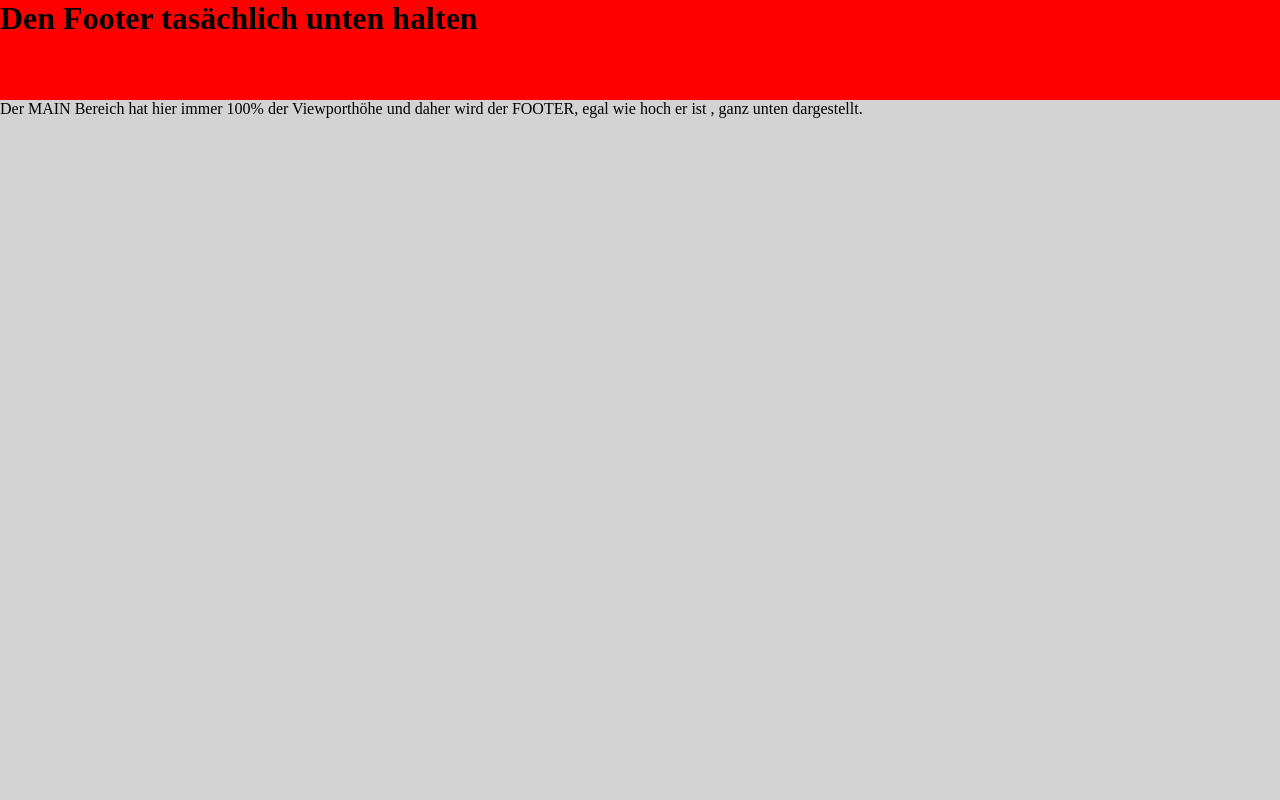
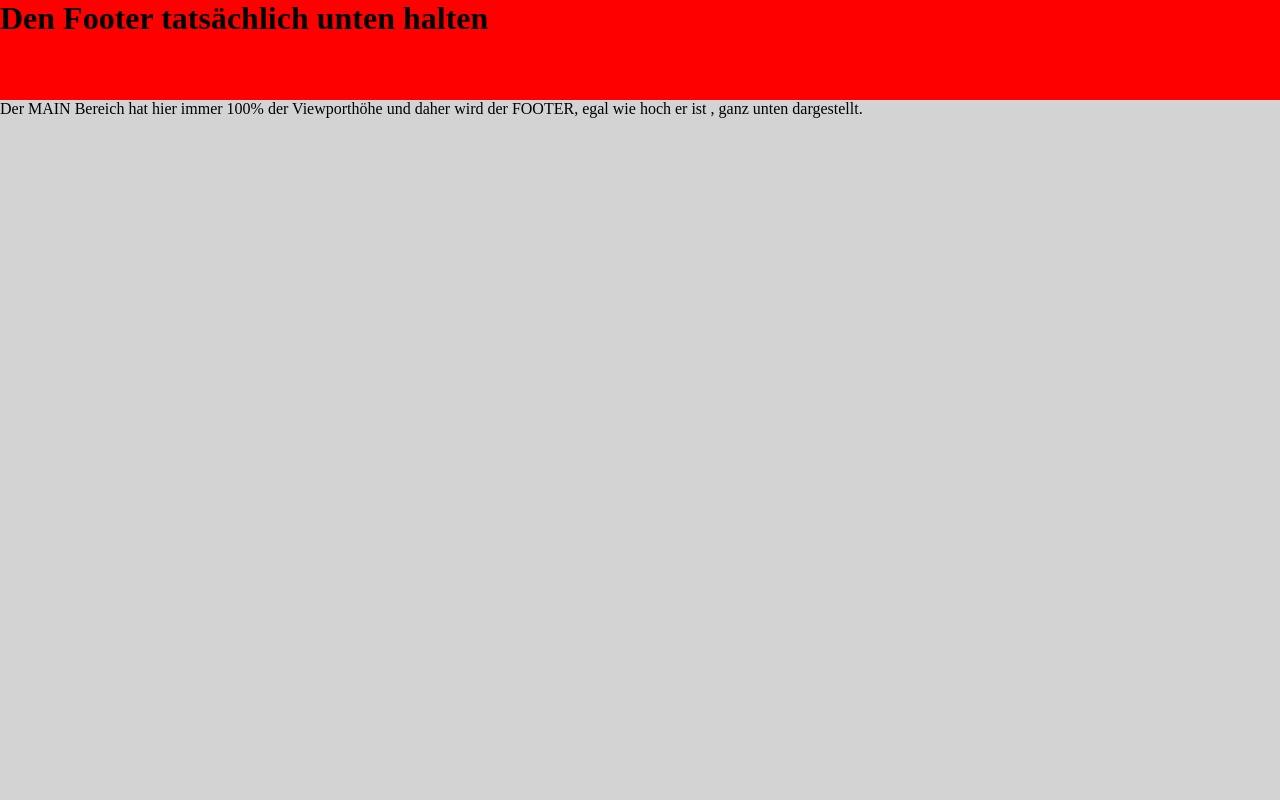
Before and after one commit to ehy-training/html-css-shorts, a plain HTML site: page html-css-footer-unten-weg1.html in a window 1280 px wide. Shown: the top 800 px of the page. Drawn offline with Linux system fonts and the light colour scheme.

Commit message:
Korrektur

```diff
--- a/html-css-footer-unten-weg1.html
+++ b/html-css-footer-unten-weg1.html
@@ -38,7 +38,7 @@
 <body>
 
 <header>
-    <h1>Den Footer tasächlich unten halten</h1>
+    <h1>Den Footer tatsächlich unten halten</h1>
 </header>
 
 <main>
```
Also changed, not shown: 2 other files.
